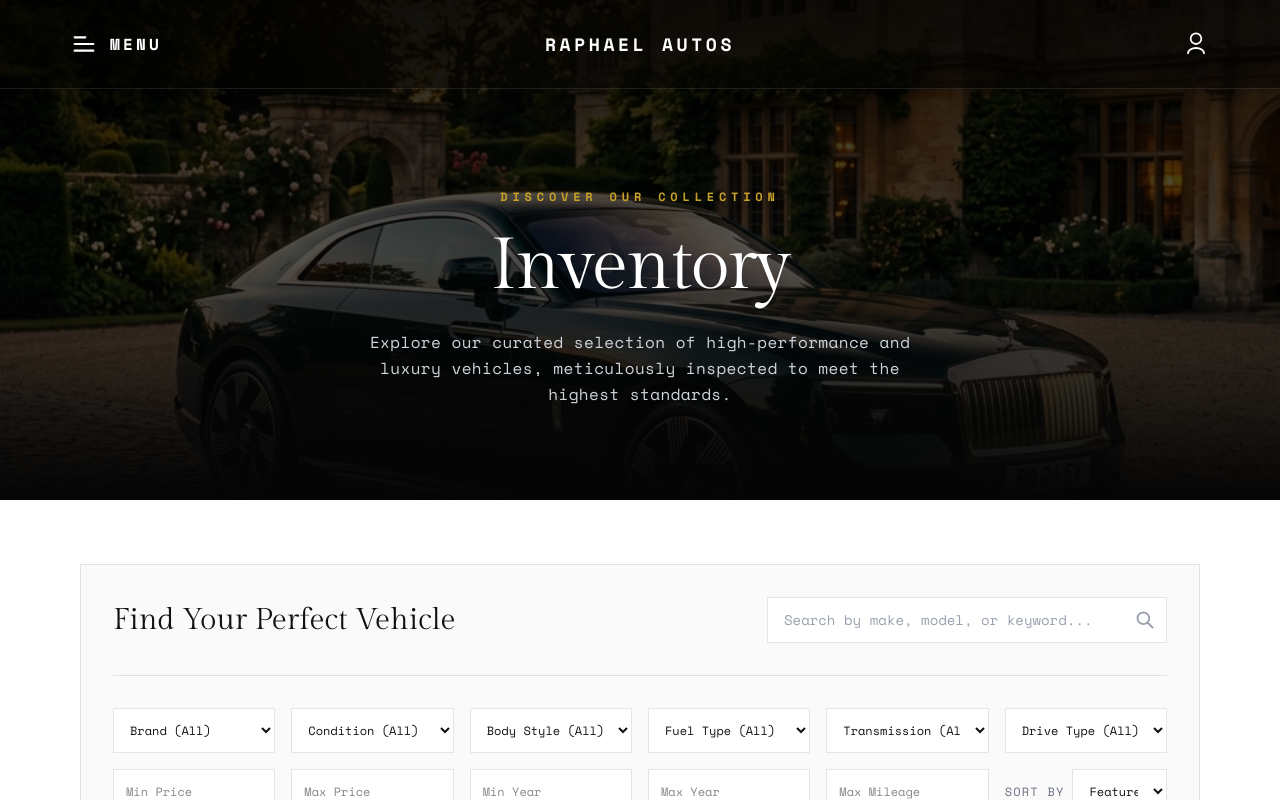
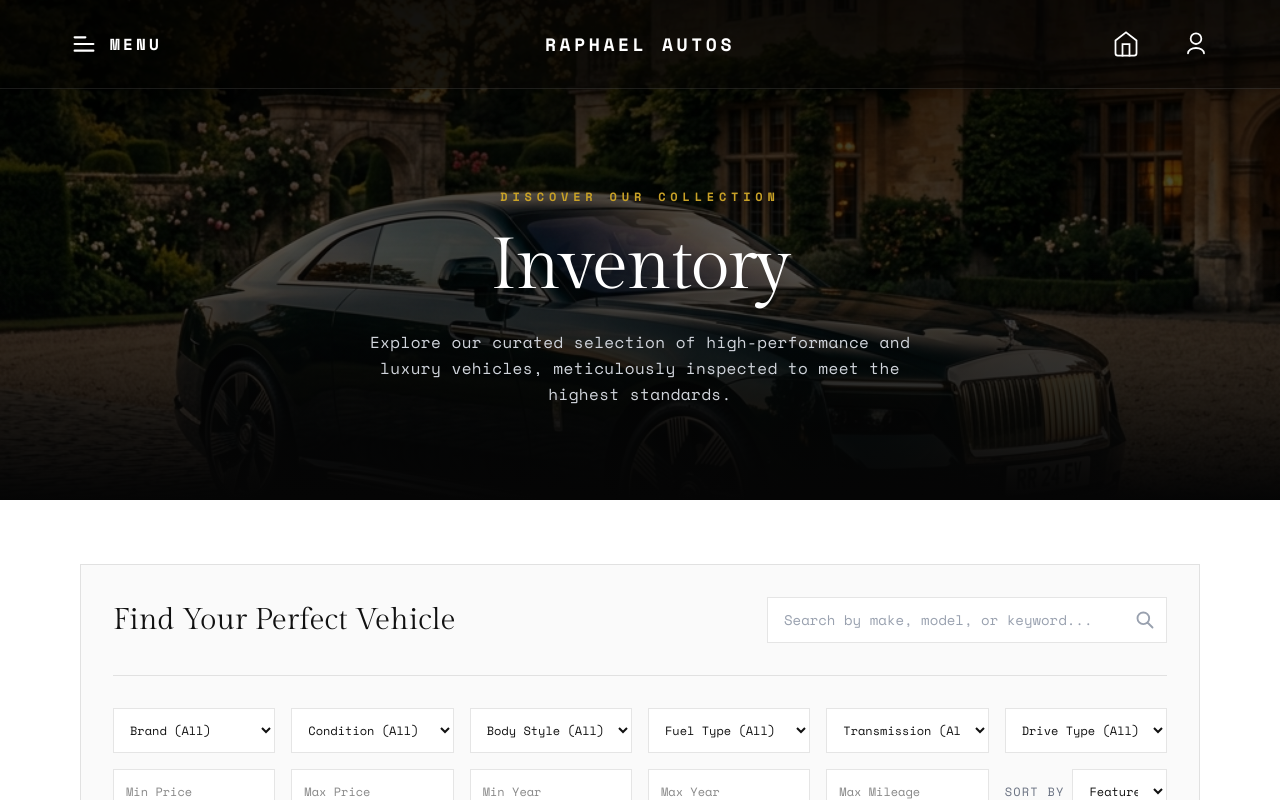
Before and after one commit to Ace-design2/raphael-autos, a Next.js app: page /inventory in a window 1280 px wide. Shown: the top 800 px of the page. Built offline with nearby package versions, Linux system fonts and the light colour scheme.

Commit message:
feat: add Home navigation icon and update menu links in Navbar and HeroSlider

```diff
--- a/components/HeroSlider.tsx
+++ b/components/HeroSlider.tsx
@@ -379,9 +379,8 @@ export const HeroSlider = ({ searchQuery, setSearchQuery }: HeroSliderProps): Re
             {/* Main Links */}
             <nav className="self-stretch flex flex-col justify-start items-start gap-3 mt-2">
               {[
+                { label: "HOME", id: "hero" },
                 { label: "INVENTORY", href: "/inventory" },
-                { label: "BUY", id: "collections" },
-                { label: "LEASE", id: "collections" },
                 { label: "VEHICLE SOURCING", id: "about" },
                 { label: "SELL & TRADE IN", id: "about" },
               ].map((item, idx) => (
--- a/components/Navbar.tsx
+++ b/components/Navbar.tsx
@@ -2,7 +2,7 @@
 
 import React, { useState, useEffect, useId } from "react";
 import { useRouter, usePathname } from "next/navigation";
-import { MenuAlt04, CloseMD, SearchMagnifyingGlass, User03, ChevronRight, MailIcon, PhoneIcon } from "./icons";
+import { MenuAlt04, CloseMD, SearchMagnifyingGlass, User03, ChevronRight, MailIcon, PhoneIcon, HomeIcon } from "./icons";
 import { Button } from "./ui/Button";
 
 export const Navbar = ({ searchQuery = "", setSearchQuery }: { searchQuery?: string; setSearchQuery?: (query: string) => void }): React.JSX.Element => {
@@ -141,6 +141,21 @@ export const Navbar = ({ searchQuery = "", setSearchQuery }: { searchQuery?: str
         <nav aria-label="Primary" className="flex items-center gap-4 md:gap-8 ml-auto">
           <button
             type="button"
+            onClick={(e) => {
+              e.preventDefault();
+              if (pathname !== "/") {
+                router.push("/");
+              } else {
+                window.scrollTo({ top: 0, behavior: "smooth" });
+              }
+            }}
+            className="hidden sm:inline-block box-border font-body text-xs tracking-[0.15em] text-white hover:text-cooliocns-gold transition-colors cursor-pointer bg-transparent border-0 p-1"
+          >
+            <HomeIcon className="w-7 h-7" />
+          </button>
+
+          <button
+            type="button"
             aria-label="Open user account"
             className="box-border inline-flex items-center justify-center cursor-pointer text-white hover:text-cooliocns-gold transition-colors p-1 bg-transparent border-0"
           >
@@ -193,9 +208,8 @@ export const Navbar = ({ searchQuery = "", setSearchQuery }: { searchQuery?: str
             {/* Main Links */}
             <nav className="self-stretch flex flex-col justify-start items-start gap-3 mt-2">
               {[
+                { label: "HOME", id: "hero", href: "/" },
                 { label: "INVENTORY", id: "inventory", href: "/inventory" },
-                { label: "BUY", id: "collections" },
-                { label: "LEASE", id: "collections" },
                 { label: "VEHICLE SOURCING", id: "about" },
                 { label: "SELL & TRADE IN", id: "about" },
               ].map((item, idx) => (
--- a/components/icons.tsx
+++ b/components/icons.tsx
@@ -243,3 +243,20 @@ export const DummyCircleSmall = ({ className, ...props }: IconProps): React.JSX.
     <circle cx="12" cy="12" r="3" fill="#ffffff" fillOpacity="0.4" />
   </svg>
 );
+
+export const HomeIcon = ({ className, ...props }: IconProps): React.JSX.Element => (
+  <svg
+    xmlns="http://www.w3.org/2000/svg"
+    viewBox="0 0 24 24"
+    fill="none"
+    stroke="currentColor"
+    strokeWidth="1.5"
+    strokeLinecap="square"
+    strokeLinejoin="miter"
+    className={className}
+    {...props}
+  >
+    <path d="M3 9l9-7 9 7v11a2 2 0 0 1-2 2H5a2 2 0 0 1-2-2z"></path>
+    <polyline points="9 22 9 12 15 12 15 22"></polyline>
+  </svg>
+);
```
